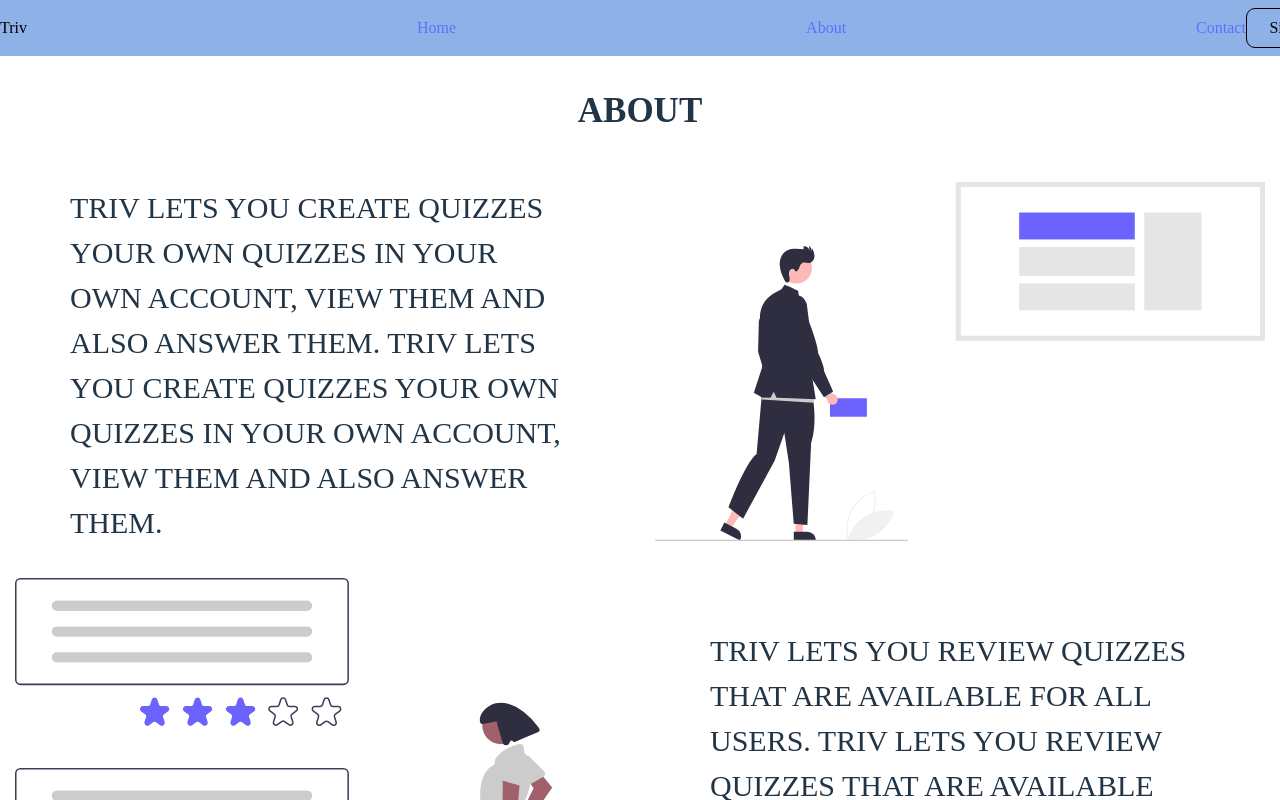
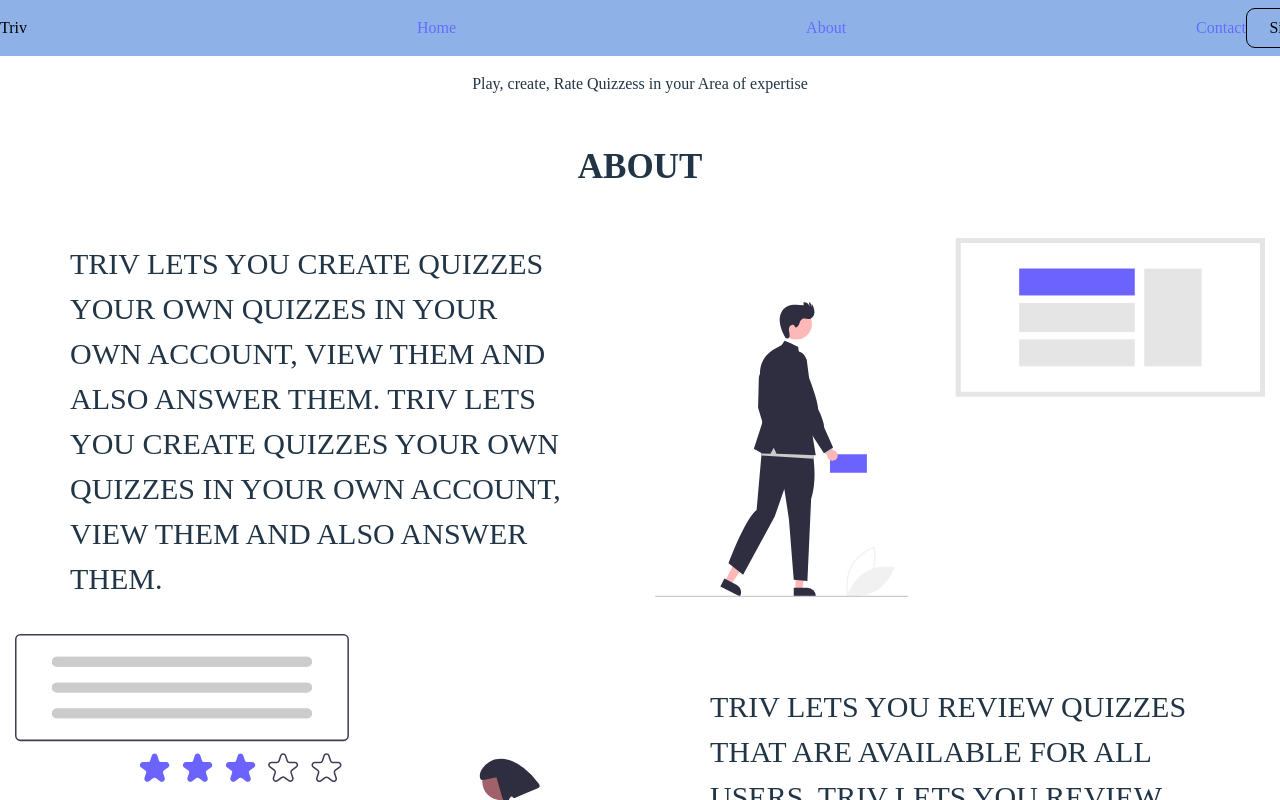
Before and after one commit to TrivOrg/Triv, a React (Vite) app: page / in a window 1280 px wide. Shown: the top 800 px of the page. Built offline with nearby package versions, Linux system fonts and the light colour scheme; a web font is replaced by a local one.

Commit message:
✨feat: Add Hero top text

```diff
--- a/src/components/Hero/Hero.jsx
+++ b/src/components/Hero/Hero.jsx
@@ -5,6 +5,9 @@ const Hero = () => {
         <div className="container">
           <div className="hero">
             {/* Your hero section content goes here */}
+            <div className="top-text">
+              <p>Play, create, Rate Quizzess in your Area of expertise</p>
+            </div>
           </div>
         </div>
       )
```
